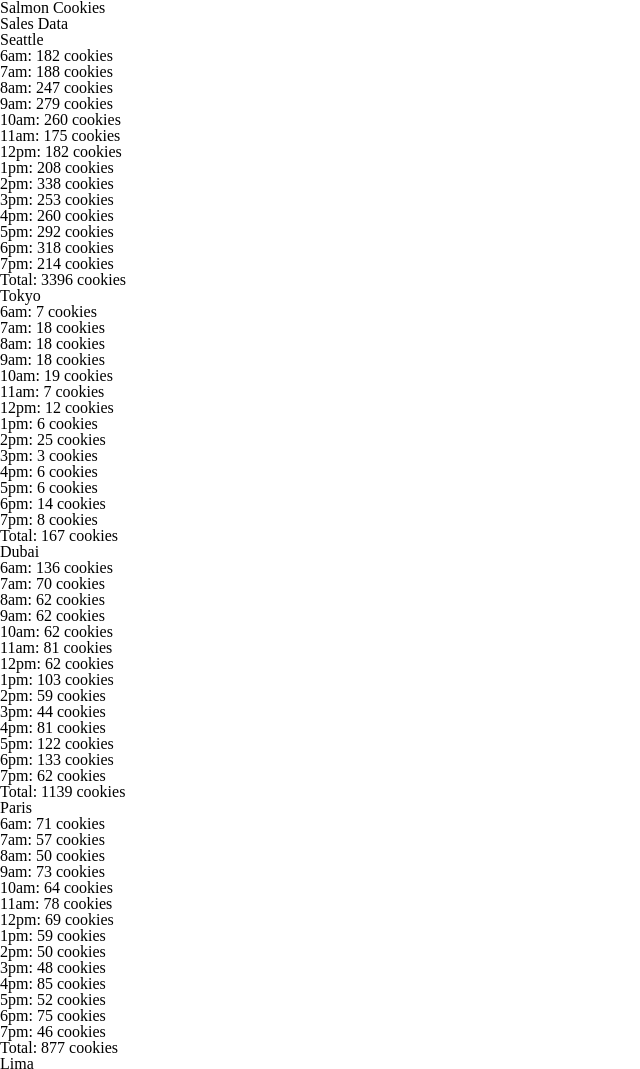
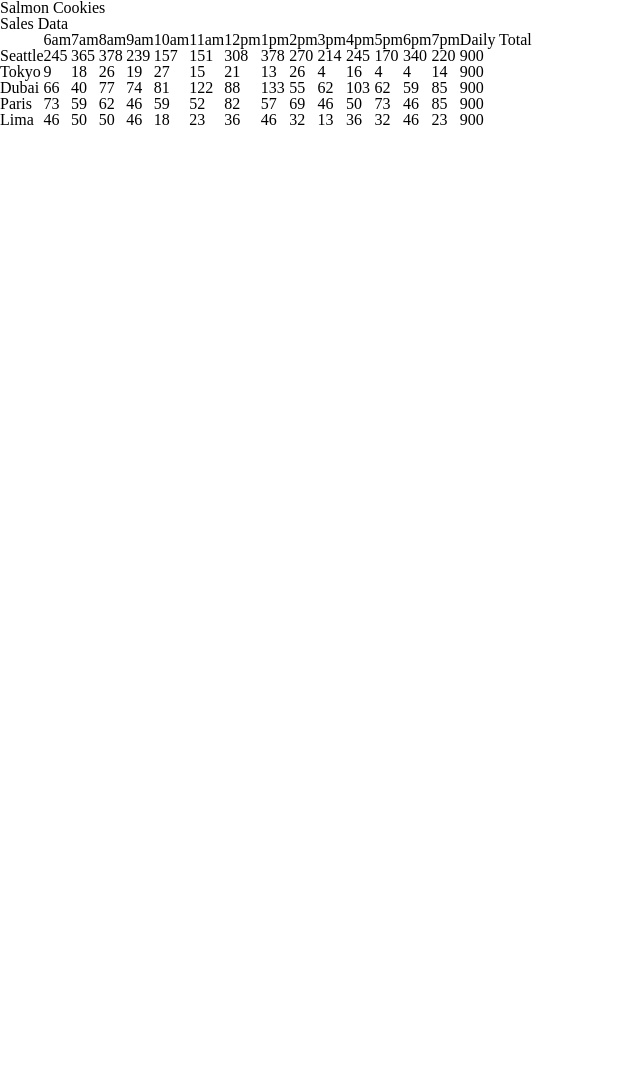
Before and after one commit to hgbritten/cookie-stand, a plain HTML site: page sales.html in a window 1280 px wide. Shown: the top 1069 px of the page, without its empty margins (0-640 px from the left). After the commit the page ends 800 px from the top, so only its background shows below. Drawn offline with Linux system fonts and the light colour scheme.

Commit message:
table made

```diff
--- a/app.js
+++ b/app.js
@@ -1,4 +1,5 @@
 
+'use strict'
 
 const timeSlots = [
     '6am',
@@ -17,44 +18,102 @@ const timeSlots = [
     '7pm',
 
 ];
-let seattle = {
-    location: 'Seattle',
-    hourlySales: hourlySales(23, 65, 6.5),
-    // sixAm: '6am: 16 cookies',
-    // sevenAm: '7am: 20 cookies',
-    // eightAm: '8am: 35 cookies',
-    // nineAm: '9am: 48 cookies',
-    // tenAm: '10am: 56 cookies',
-    // elevenAm: '11am: 77 cookies',
-    // twelveNoon: '12pm: 93 cookies',
-    // onePm: '1pm: 144 cookies',
-    // twoPm: '2pm: 119 cookies',
-    // threePm: '3pm: 84 cookies',
-    // fourPm: '4pm: 61 cookies',
-    // fivePm: '5pm: 23 cookies',
-    // sixPm: '6pm: 42 cookies',
-    // sevenPm: '7pm: 57 cookies',
-    // total: 'Total: 875 cookies',
-}
-const dubai = {
-    location: 'Dubai',
-    hourlySales: hourlySales(11, 38, 3.7),
+// function createTable() {
+const profileContainer = document.getElementById('cookieTable');
+
+// const article = createChild('article', cookieTable);
+
+// createChild('h2', article, this.locaiton);
+
+// createChild('p', article, this.sales);
+
+// const ul = createChild('tr', article);
+
+const table = createChild('table', profileContainer);
+
+const headerRow = createChild('tr', table);
+
+createChild('th', headerRow);
+
+for (let i = 0; i < timeSlots.length; i++) {
+    createChild('th', headerRow, timeSlots[i]);
 }
 
-const tokyo = {
-    location: 'Tokyo',
-    hourlySales: hourlySales(3, 24, 1.2),
+createChild('th', headerRow, 'Daily Total');
+
+
+// createChild('th', sideRow, 'Seattle');
+// createChild('td', th);
+// const tr = createChild('tr', table);
+// const th = createChild('th', tr);
+// const tbody = createChild('td', sideRow);
+
+// createChild('td', dataRow, this.location);
+// createChild('th', dataRow, this.sales);
+// }
+
+function CookieRow(location, min, max, avgcookies) {
+    this.location = location;
+    this.sales = sales(min, max, avgcookies);
+    // this.int = getRandomInt(23, 65, 6.3);
+
+    // const dataRow = createChild('tr', table);
 }
 
-const paris = {
-    location: 'Paris',
-    hourlySales: hourlySales(20, 38, 2.3),
+
+
+CookieRow.prototype.render = function () {
+    const sideRow = createChild('tr', table);
+    createChild('td', sideRow, this.location);
+
+    // const tr = createChild('tr', sideRow)
+    for (let i = 0; i < this.sales.length; i++) {
+        createChild('td', sideRow, this.sales[i])
+    }
+
+    createChild('td', sideRow, '900');
+}
+function createChild(tag, parent, text) {
+    const child = document.createElement(tag);
+    parent.appendChild(child);
+
+    if (text !== undefined) {
+        child.textContent = text;
+    }
+
+    return child;
+
 }
 
-const lima = {
-    location: 'Lima',
-    hourlySales: hourlySales(2, 16, 4.6),
-}
+// for (let i = 0; i < timeSlots.length; i += 1) {
+//     const currentSales = cookieStand.sales[i];
+//     const currentTimeSlot = timeSlots[i];
+//     hourItemElem.textContent = currentTimeSlot + ': ' + currentSales + ' cookies';
+//     let total = 0;
+//     for (let i = 0; i < cookieStand.sales.length; i += 1) {
+//         const currentSales = cookieStand.sales[i];
+//         total += currentSales;
+//     }
+// }
+
+let seattle = new CookieRow('Seattle', 23, 65, 6.3)
+
+let dubai = new CookieRow('Dubai', 11, 38, 3.7)
+
+let tokyo = new CookieRow('Tokyo', 3, 24, 1.2)
+// location: 'Tokyo',
+// sales: sales(3, 24, 1.2),
+
+
+let paris = new CookieRow('Paris', 20, 38, 2.3)
+//     location: 'Paris',
+//     sales: sales(20, 38, 2.3),
+// }
+
+let lima = new CookieRow('Lima', 2, 16, 4.6)
+// location: 'Lima',
+// sales: sales(2, 16, 4.6),
+
 
 function getRandomInt(min, max) {
     min = Math.ceil(min);
@@ -67,11 +126,12 @@ console.log(getRandomInt)
 // Create a function that creates a new array
 // And pushes random ints into every element of the array
 
-console.log(hourlySales(23, 65, 6.3));
 
-function hourlySales(min, max, avgcookies) {
+
+function sales(min, max, avgcookies) {
     let arraySales = [];
-    for (i = 0; i < timeSlots.length; i += 1) {
+
+    for (let i = 0; i < timeSlots.length; i += 1) {
         let value = getRandomInt(min, max)
         let cookieSales = Math.floor(value * avgcookies)
         arraySales.push(cookieSales);
@@ -90,58 +150,64 @@ const storeContainerElem = document.getElementById('store-container')
 
 const cityProfileElem = document.getElementById('cityProfiles');
 
-renderCookieStand(seattle);
-renderCookieStand(tokyo);
-renderCookieStand(dubai);
-renderCookieStand(paris);
-renderCookieStand(lima);
 
-function renderCookieStand(cookieStand) {
-
-    const sectionElem = document.createElement('section');
-    storeContainerElem.appendChild(sectionElem);
-
-    const locationElem = document.createElement('h2');
-    sectionElem.appendChild(locationElem);
-    locationElem.textContent = cookieStand.location;
-
-    const hourListElem = document.createElement('ul');
-    sectionElem.appendChild(hourListElem);
-
-    for (let i = 0; i < timeSlots.length; i += 1) {
-
-        // need a bunch of lis in the ul
-        // lets do one for now
-        const hourItemElem = document.createElement('li');
-        hourListElem.appendChild(hourItemElem);
-
-        const currentSales = cookieStand.hourlySales[i];
-        const currentTimeSlot = timeSlots[i];
-        hourItemElem.textContent = currentTimeSlot + ': ' + currentSales + ' cookies';
-    }
-
-    let total = 0;
+seattle.render();
+tokyo.render();
+dubai.render();
+paris.render();
+lima.render();
 
 
-    for (let i = 0; i < cookieStand.hourlySales.length; i += 1) {
-        const currentSales = cookieStand.hourlySales[i];
-        total += currentSales;
-    }
-    // the sum of all the sales for the current cookieStand
+// renderCookieStand(seattle);
+// renderCookieStand(tokyo);
+// renderCookieStand(dubai);
+// renderCookieStand(paris);
+// renderCookieStand(lima);
 
-    // need a bunch of lis in the ul
-    // lets do one for now
+// function renderCookieStand(cookieStand) {
 
-    const hourItemElem = document.createElement('li');
-    hourListElem.appendChild(hourItemElem);
+//     const sectionElem = document.createElement('section');
+//     storeContainerElem.appendChild(sectionElem);
 
-    hourItemElem.textContent = seattle.sixAm;
+//     const locationElem = document.createElement('h2');
+//     sectionElem.appendChild(locationElem);
+//     locationElem.textContent = cookieStand.location;
 
-    // need last total item
+//     const hourListElem = document.createElement('ul');
+//     sectionElem.appendChild(hourListElem);
 
-    const totalItemElem = document.createElement('li');
-    hourListElem.appendChild(totalItemElem);
-    totalItemElem.textContent = 'Total: ' + total + ' cookies';
+//     for (let i = 0; i < timeSlots.length; i += 1) {
+
+//         // need a bunch of lis in the ul
+//         // lets do one for now
+//         const hourItemElem = document.createElement('li');
+//         hourListElem.appendChild(hourItemElem);
+
+//         const currentSales = cookieStand.hourlySales[i];
+//         const currentTimeSlot = timeSlots[i];
+//         hourItemElem.textContent = currentTimeSlot + ': ' + currentSales + ' cookies';
+//     }
+
+//
 
 
-}
+
+//     }
+//     // the sum of all the sales for the current cookieStand
+
+//     // need a bunch of lis in the ul
+//     // lets do one for now
+
+//     const hourItemElem = document.createElement('li');
+//     hourListElem.appendChild(hourItemElem);
+
+//     hourItemElem.textContent = seattle.sixAm;
+
+//     // need last total item
+
+//     const totalItemElem = document.createElement('li');
+//     hourListElem.appendChild(totalItemElem);
+//     totalItemElem.textContent = 'Total: ' + total + ' cookies';
+
+
+//
--- a/sales.html
+++ b/sales.html
@@ -13,6 +13,8 @@
 <body>
     <h2>Salmon Cookies</h2>
     <p>Sales Data</p>
+    <article id="cookieTable"></article>
+
 
     <div id="cityProfiles"></div>
     <div id="store-container"></div>
```
Also changed, not shown: index.html (+1 -0 lines).
